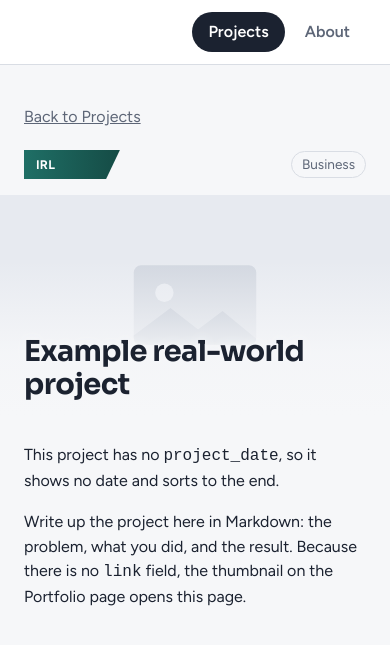
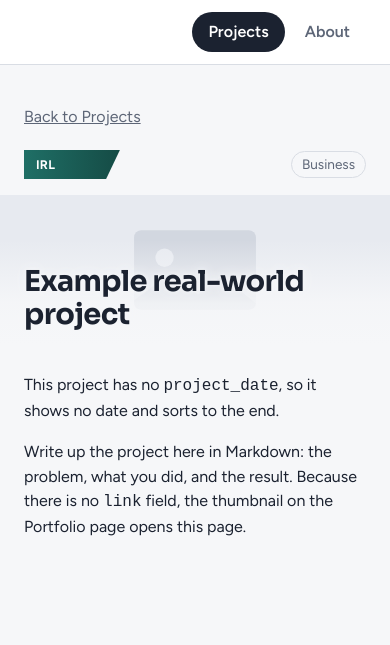
Before and after one commit to chalkboard-paul/chalkboard-paul.github.io, a Jekyll site: the page built from _projects/example-real-world-project.md, in a window 390 px wide. Shown: the top 645 px of the page. Built offline with Jekyll 4.4.1, drawn with Linux system fonts in a browser that asks for light colours.

Commit message:
Add comment for enabling full-width project pages
Added a comment about using 'wide: true' in project front matter for full-width pages.

```diff
--- a/assets/css/style.css
+++ b/assets/css/style.css
@@ -174,7 +174,6 @@ main.wrap { padding-top: 40px; padding-bottom: 80px; }
 }
 .project-title { margin-bottom: 24px; }
 
-
 .title { margin: 12px 4px 0; font-size: 1.05rem; line-height: 1.3; }
 .card-link:hover .title { text-decoration: underline; }
 .date { margin: 2px 4px 0; color: var(--muted); font-size: 0.88rem; }
@@ -197,7 +196,9 @@ main.wrap { padding-top: 40px; padding-bottom: 80px; }
 .prose.project { max-width: 760px; }
 .project-text { max-width: 680px; }
 
-
+/* Add "wide: true" to a project's front matter to let that page use the
+   full width of the site (the same width as the menu and filters). */
+.prose.project.wide { max-width: none; }
 
 /* The embedded viz. On a narrow screen it scrolls sideways instead of being cut off. */
 .embed { margin: 32px 0; overflow-x: auto; }
@@ -206,5 +207,6 @@ main.wrap { padding-top: 40px; padding-bottom: 80px; }
 @media (max-width: 520px) {
   .page-title { font-size: 2rem; }
   .filter-name { width: 100%; }
+  .banner { height: 150px; }
   .banner-title h1, .project-title { font-size: 1.8rem; }
 }
```
